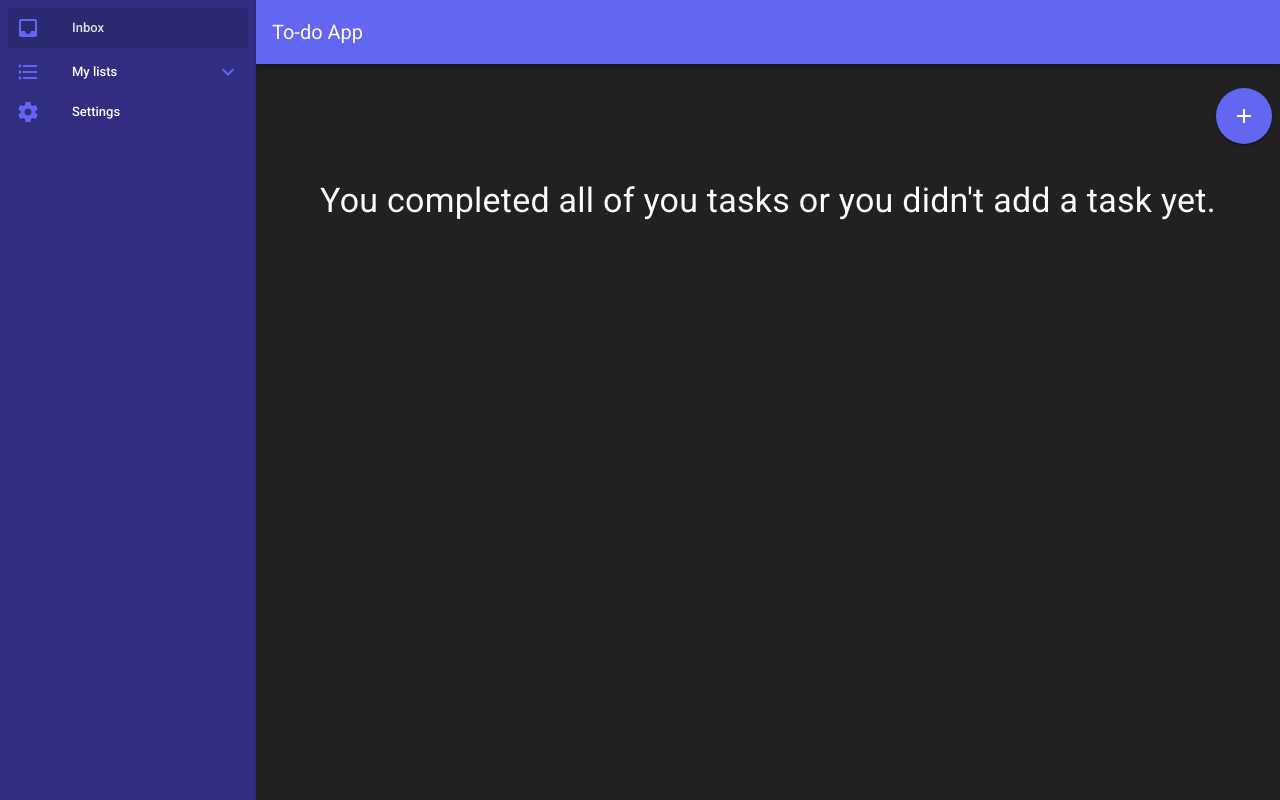
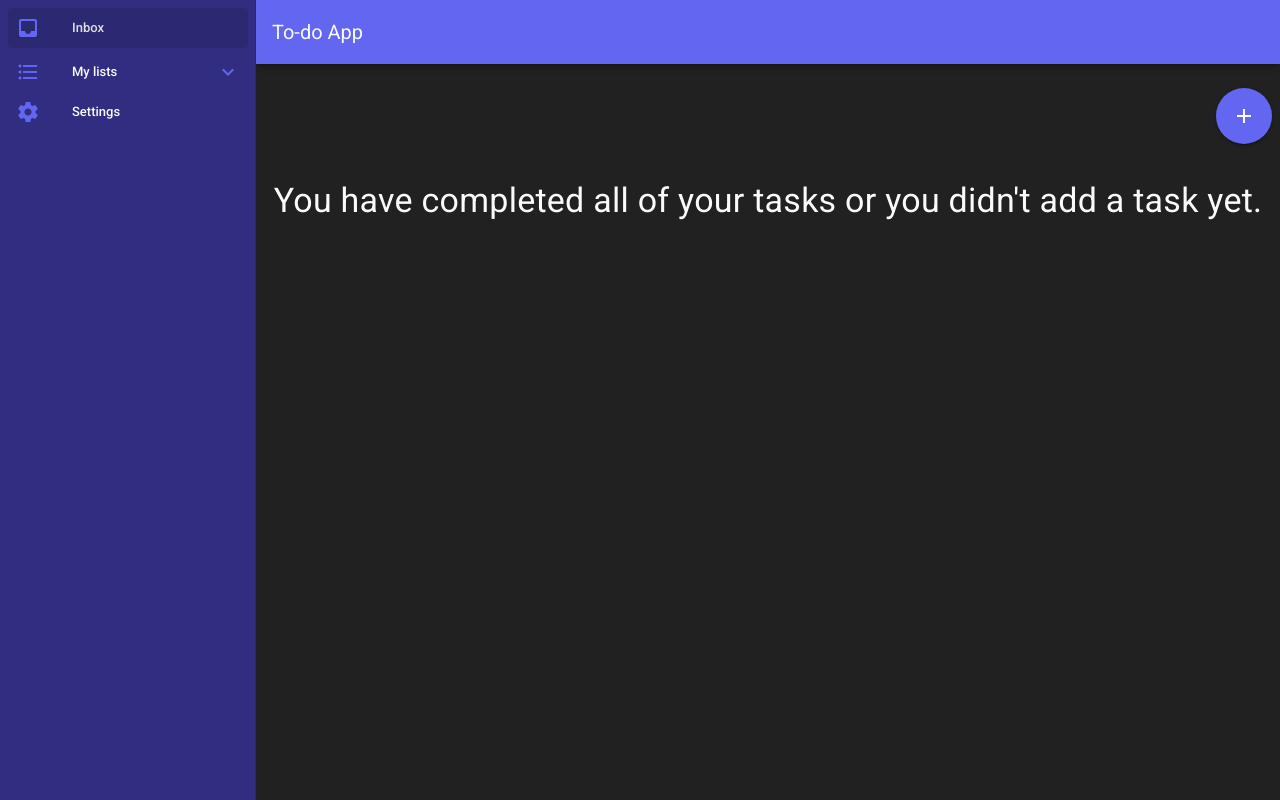
Before and after one commit to aymeric35/to-do-app, a Vue app: page /#/ in a window 1280 px wide. Built offline with nearby package versions, Linux system fonts and the light colour scheme.

Commit message:
Fix typo

```diff
--- a/src/views/Inbox.vue
+++ b/src/views/Inbox.vue
@@ -141,7 +141,7 @@
       </v-simple-table>
     </v-container>
     <v-container class="text-center grey--text text--lighten-5 text-h4" v-else
-      >You completed all of you tasks or you didn't add a task yet.</v-container
+      >You have completed all of your tasks or you didn't add a task yet.</v-container
     >
   </div>
 </template>
```
